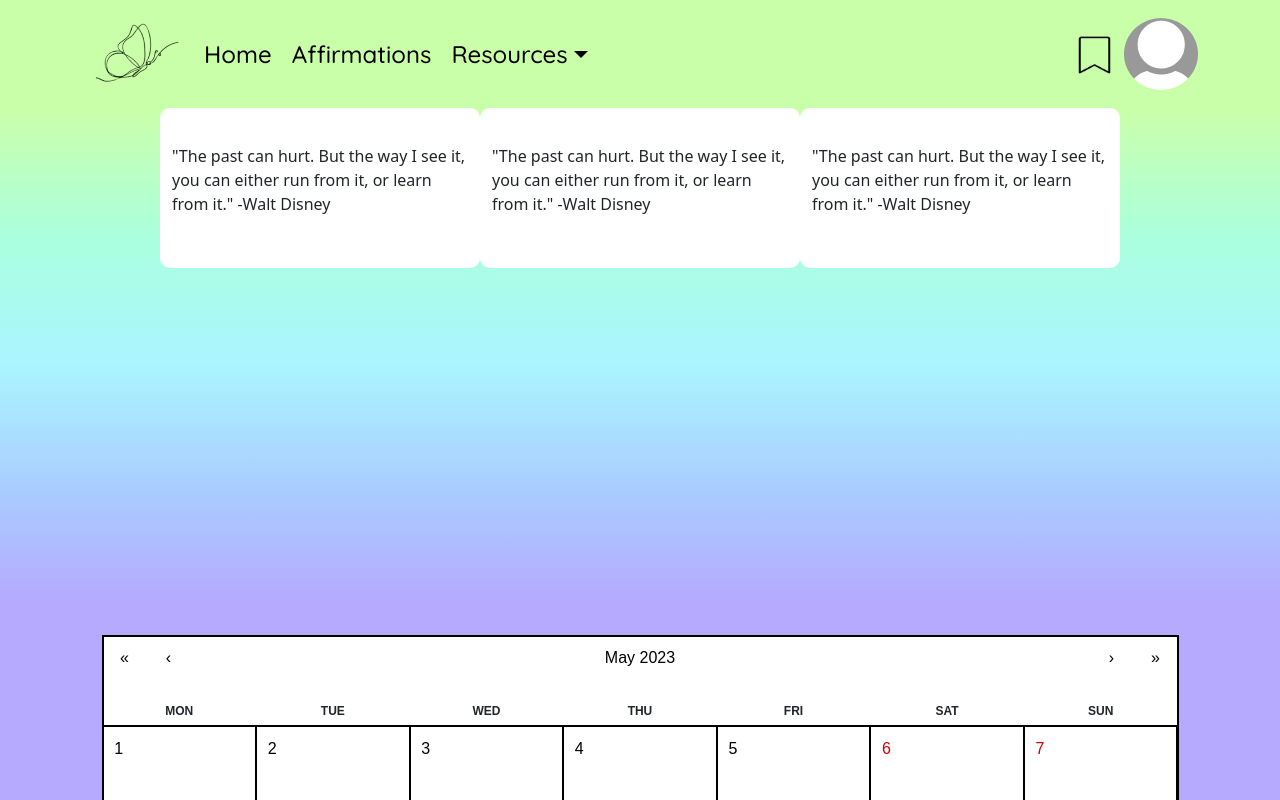
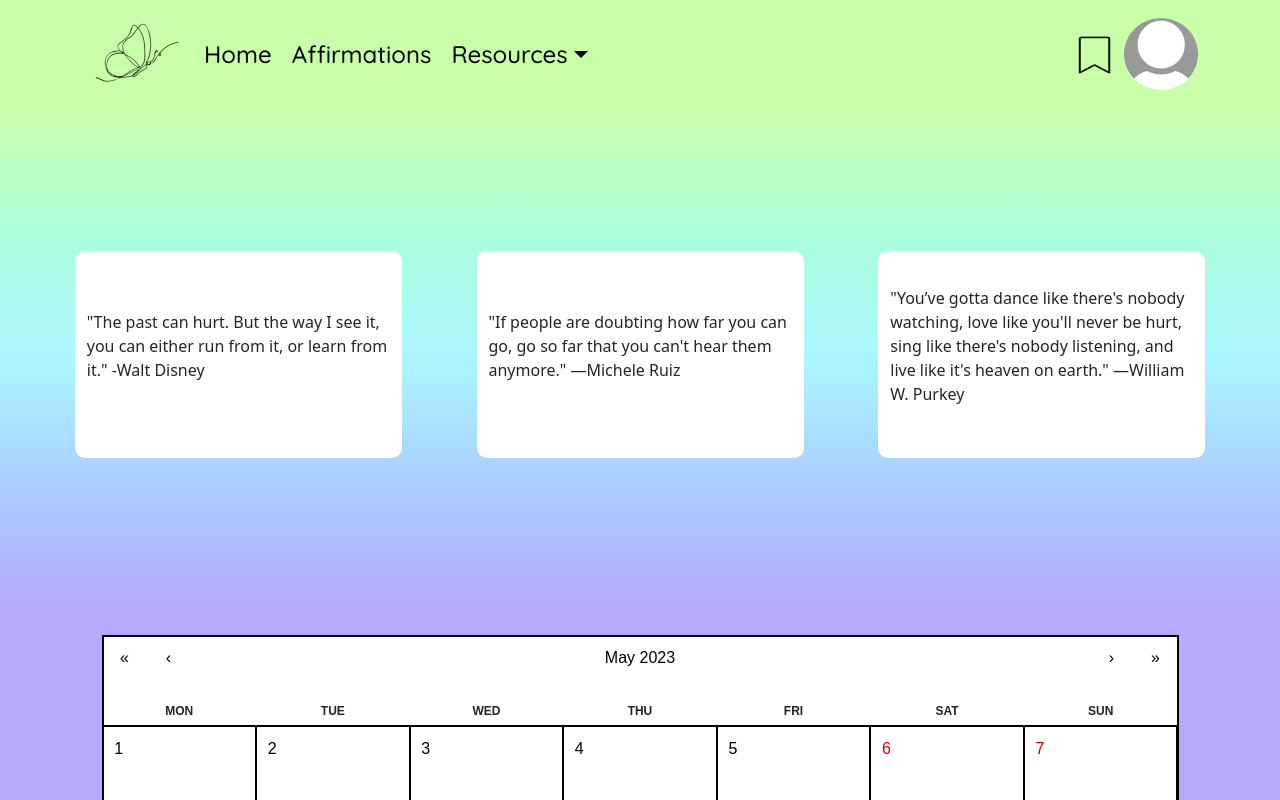
Before and after one commit to Jcontreras3/serenityfrontend, a React (Create React App) app: page /Home in a window 1280 px wide. Shown: the top 800 px of the page. Built offline with nearby package versions, Linux system fonts and the light colour scheme; no server answers.

Commit message:
added hardcoded data for right now until I get the enpoint for the journal entry

```diff
--- a/src/Components/HomePage/Home.css
+++ b/src/Components/HomePage/Home.css
@@ -66,13 +66,14 @@
   background: linear-gradient(0deg, rgba(181,170,255,1) 0%, rgba(170,202,255,1) 21%, rgba(170,245,255,1) 48%, rgba(170,255,223,1) 73%, rgba(202,255,170,1) 100%);
   min-height: 492px;
   display: flex;
-  justify-content: center;
+  align-items: center;
+  justify-content: space-evenly;
 }
 
 .quotePlaceHolder{
   background-color: white;
-  width: 20rem;
-  height: 10rem;
+  width: 327px;
+  height: 207px;
   border-radius: 10px;
   display: flex;
   align-items: center;
--- a/src/Components/HomePage/HomeComponent.tsx
+++ b/src/Components/HomePage/HomeComponent.tsx
@@ -114,14 +114,12 @@ export default function HomeComponent({}: Props) {
           </div>
           <div className="quotePlaceHolder">
             <p>
-              "The past can hurt. But the way I see it, you can either run from
-              it, or learn from it." -Walt Disney
+            "If people are doubting how far you can go, go so far that you can't hear them anymore." —Michele Ruiz
             </p>
           </div>
           <div className="quotePlaceHolder">
             <p>
-              "The past can hurt. But the way I see it, you can either run from
-              it, or learn from it." -Walt Disney
+            "You’ve gotta dance like there's nobody watching, love like you'll never be hurt, sing like there's nobody listening, and live like it's heaven on earth." —William W. Purkey
             </p>
           </div>
         </Row>
--- a/src/Components/HomePage/JournalPageComponent.tsx
+++ b/src/Components/HomePage/JournalPageComponent.tsx
@@ -13,7 +13,7 @@ export default function JournalPageComponent() {
       <div className="JournalGroup">
         <div className="journalTxtGroup">
           <p className="journalTxt">
-            Lorem, ipsum dolor sit amet consectetur adipisicing elit. Saepe quidem exercitationem ad distinctio sed ratione ullam, obcaecati nulla aperiam magnam aliquid cum expedita a quasi quae dolor, delectus possimus. Voluptas?Lorem ipsum dolor, sit amet consectetur adipisicing elit. Aspernatur facilis tempora, consequatur expedita cupiditate fugit, ab laboriosam non repellendus possimus aliquam distinctio ipsa quis aperiam natus, voluptas quisquam a at. Lorem ipsum dolor sit amet consectetur adipisicing elit. Esse optio perferendis unde voluptatum reprehenderit in mollitia assumenda ullam ducimus dolor? Ratione aliquam reiciendis vel dolore quas consequuntur maxime ea at!
+          Today was an extraordinary day, one that overflowed with joy and warmth, leaving me brimming with an indescribable happiness. The sun cast its golden rays upon the world, illuminating every corner with a gentle glow. As I strolled along the winding path through the park, a symphony of birds serenaded me, their melodious tunes lifting my spirits higher with every note. Nature seemed to be celebrating alongside me, as vibrant blossoms adorned the trees, their delicate petals dancing in the soft breeze. The infectious laughter of children echoed through the air, filling my heart with pure delight. In the company of dear friends, laughter erupted effortlessly, weaving an invisible tapestry of connection and love. Each moment felt like a precious gem, cherished and etched in my memory forever. Gratitude washed over me, like a soothing wave, as I realized how fortunate I am to experience such profound happiness. With a heart overflowing with joy, I pen down these words, hoping to capture and preserve this feeling, knowing that it will continue to inspire me in the days to come.
           </p>
         </div>
       </div>
```
